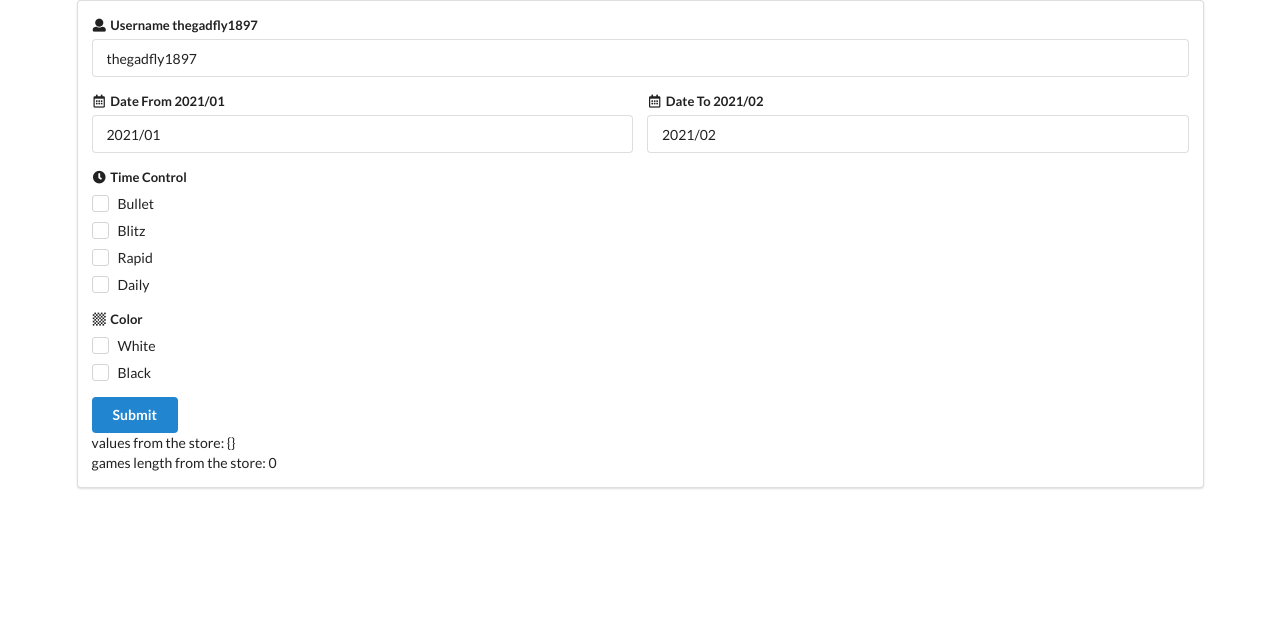
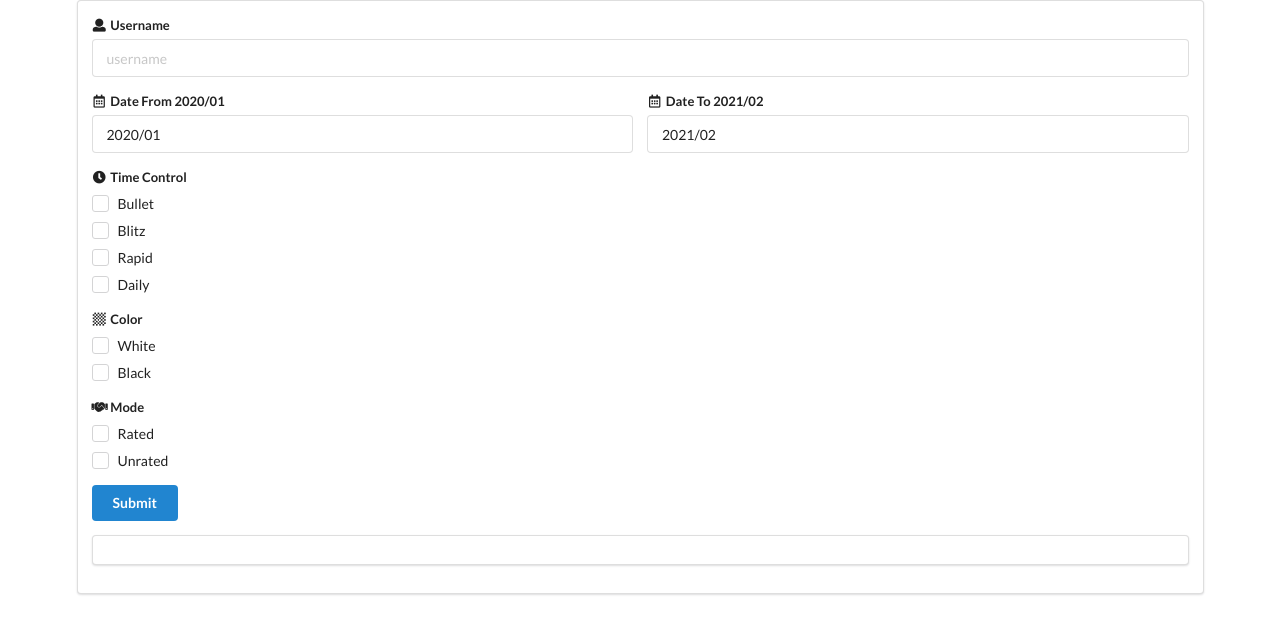
Before and after one commit to satrancci/pgn-downloader, a React (Create React App) app: page / in a window 1280 px wide. Shown: the top 634 px of the page. Built offline with nearby package versions, Linux system fonts and the light colour scheme.

Commit message:
added mode filtering, initialize redux store inside index.js, brought back the download button, other changes

```diff
--- a/src/actions/index.js
+++ b/src/actions/index.js
@@ -5,17 +5,17 @@ export const fetchGames = () => async (dispatch, getState) => {
     //console.log('values:', values);
 
     const values = getState().formValues;
-    console.log('fetchGames() retrieved formValues from getState():', values);
+    //console.log('fetchGames() retrieved formValues from getState():', values);
 
     const preFilteringRequired = (values.dateRangeFrom !== '' || values.dateRangeTo !== '') ? true : false;
-    console.log('preFilteringRequired:', preFilteringRequired);
+    //console.log('preFilteringRequired:', preFilteringRequired);
 
     const userExists = await _checkUserExists(values.username);
     //console.log('userExists:', userExists);
 
     const archives = (preFilteringRequired) ? (_fetchGamesArchive(values.username)
         .then((archives) => _filterArchives(archives, values.dateRangeFrom, values.dateRangeTo)) ) : (_fetchGamesArchive(values.username));
-    console.log('archives:', archives);
+    //console.log('archives:', archives);
 
 
     const games = await _fetchGames(values, archives);
@@ -62,8 +62,19 @@ export const filterByTimeClass = (timeClasses) => {
     };
 };
 
+export const filterByMode = (modes) => {
+    return {
+        type: 'FILTER_BY_MODE',
+        payload: {
+            modes: modes
+        }
+    };
+};
+
 export const filterGames = () => (dispatch, getState) => {
     const values = getState().formValues;
     dispatch(filterByTimeClass(values.timeClasses));
     dispatch(filterByColor(values.username, values.colors));
+    dispatch(filterByMode(values.modes));
+    //console.log('games after filtering:', getState().games);
 };
--- a/src/components/DownloadButton.js
+++ b/src/components/DownloadButton.js
@@ -1,25 +1,41 @@
-import React from 'react';
+import React from "react";
+import { connect } from "react-redux";
 
-const DownloadButton = ({username, timeControl, games}) => {
-    const pgns = [games.map(game => game.pgn)];
+const DownloadButton = ({ username, games }) => {
+  const pgns = [games.map((game) => game.pgn)];
 
-    const fileName = `${username.toLowerCase()}_${timeControl}.pgn`;
+  const fileName = `${username.toLowerCase()}.pgn`;
 
   const url = window.URL.createObjectURL(new Blob(pgns));
-    const link = document.createElement('a');
+  const link = document.createElement("a");
   link.href = url;
-    link.setAttribute('download', fileName);
+  link.setAttribute("download", fileName);
   document.body.appendChild(link);
 
-
   return (
-        <button className="ui button active ui blue"  onClick={() => {
-            {link.click()}
-        }}>
+    <div className="ui segment">
+      {username !== "" && games.length > 0 ? (
+        <button
+          className="ui button active ui blue"
+          onClick={() => {
+            {
+              link.click();
+            }
+          }}
+        >
           <i className="download icon"></i>
           Download {`${fileName}`} ({`${games.length}`} games)
         </button>
+      ) : null}
+    </div>
   );
-}
+};
 
-export default DownloadButton;
+const mapStateToProps = (state) => {
+  return {
+    username: state.formValues.username,
+    games: state.games,
+  };
+};
+
+export default connect(mapStateToProps)(DownloadButton);
--- a/src/components/Form.js
+++ b/src/components/Form.js
@@ -10,13 +10,14 @@ import Mode from "./form/Mode";
 import Result from "./form/Result";
 import OpponentRatingRange from "./form/OpponentRatingRange";
 import SubmitButton from "./form/SubmitButton";
+import DownloadButton from "./DownloadButton";
 
 const CUR_DATE =
   new Date().getUTCFullYear() + "/" + "0" + (new Date().getUTCMonth() + 1);
 
 const Form = (props) => {
-  const [username, setUsername] = useState("thegadfly1897");
-  const [dateRangeFrom, setDateRangeFrom] = useState("2021/01");
+  const [username, setUsername] = useState("");
+  const [dateRangeFrom, setDateRangeFrom] = useState("2020/01");
   const [dateRangeTo, setDateRangeTo] = useState(`${CUR_DATE}`);
   const [timeClasses, setTimeClasses] = useState([]);
   const [colors, setColors] = useState([]);
@@ -61,6 +62,19 @@ const Form = (props) => {
     }
   };
 
+
+  // callback for Mode
+  const onModeInputChangeCallback = (mode, checked) => {
+    if (checked) {
+      setModes((modes) => [...modes, mode]);
+    } else {
+      setModes((modes) =>
+        modes.filter((m) => m !== mode)
+      );
+    }
+  };
+
+
   // callback for Submit
   const onSubmitCallback = async () => {
     const values = {};
@@ -74,16 +88,16 @@ const Form = (props) => {
       { modes },
       { results },
       { opponentRatingFrom },
-      { opponentRatingTo }
+      { opponentRatingTo },
     );
-    await props.storeFormValues(values);
+    props.storeFormValues(values);
     await props.fetchGames();
-    await props.filterGames();
+    props.filterGames();
   };
+
 
   /*
         //add later to return()
-        <Mode />
         <Result />
         <OpponentRatingRange />
 
@@ -108,13 +122,18 @@ const Form = (props) => {
         />
         <Color colors={colors} onColorInputChangeCallback={onColorInputChangeCallback}/>
 
+        <Mode modes={modes} onModeInputChangeCallback={onModeInputChangeCallback}/>
+
         <SubmitButton onSubmitCallback={onSubmitCallback} />
       </div>
+
+        <DownloadButton/>
+
       <div>
-        <p>values from the store: {JSON.stringify(props.formValues)}</p>
+        <p>{true ? null : JSON.stringify(props.formValues) }</p>
       </div>
       <div>
-        <p>games length from the store: {props.games.length} </p>
+        <p>{true ? null : props.games.length }</p>
       </div>
     </div>
   );
--- a/src/components/form/Mode.js
+++ b/src/components/form/Mode.js
@@ -1,19 +1,42 @@
-const Mode = () => {
+import React, { useState, useEffect } from 'react';
+
+const Mode = (props) => {
+
+  const [ratedChecked, setRatedChecked] = useState(false);
+  const [unratedChecked, setUnratedChecked] = useState(false);
+
+  const onRatedCheck = () => {
+    setRatedChecked((checked) => !checked);
+  };
+
+  const onUnratedCheck = () => {
+    setUnratedChecked((checked) => !checked);
+  };
+
+  useEffect(() => {
+    props.onModeInputChangeCallback("rated", ratedChecked);
+  }, [ratedChecked]);
+
+  useEffect(() => {
+    props.onModeInputChangeCallback("unrated", unratedChecked);
+  }, [unratedChecked]);
+
   return (
     <div className="grouped fields">
       <label>
         <i className="handshake icon"></i>
         Mode
+        {props.modes !== undefined ? props.modes.map((m) => ` ${m} `) : null}
       </label>
       <div className="field">
         <div className="ui checkbox">
-          <input id="rated-checkbox" type="checkbox" />
+          <input id="rated-checkbox" type="checkbox" onChange={onRatedCheck} />
           <label>Rated</label>
         </div>
       </div>
       <div className="field">
         <div className="ui checkbox">
-          <input id="unrated-checkbox" type="checkbox" />
+          <input id="unrated-checkbox" type="checkbox" onChange={onUnratedCheck} />
           <label>Unrated</label>
         </div>
       </div>
--- a/src/index.js
+++ b/src/index.js
@@ -7,7 +7,14 @@ import thunk from 'redux-thunk';
 import App from './components/App';
 import reducers from './reducers';
 
-const store = createStore(reducers, applyMiddleware(thunk));
+const initialValues = {
+  formValues: {
+    username: ''
+  },
+  games: []
+}
+
+const store = createStore(reducers, initialValues, applyMiddleware(thunk));
 
 ReactDOM.render(
     <Provider store={store}>
--- a/src/reducers/gamesReducer.js
+++ b/src/reducers/gamesReducer.js
@@ -19,6 +19,18 @@ const gamesReducer = (games=[], action) => {
             default:
               return [];
           }
+
+          case 'FILTER_BY_MODE':
+            switch (action.payload.modes.length) {
+              case 2:
+                return games;
+              case 1:
+                const isRated = (action.payload.modes[0] === 'rated') ? true : false;
+                return games.filter(game => game.rated === isRated);
+              default:
+                return [];
+            }
+
         default:
           return games;
     }
```
Lines whose indentation alone changed are shown as unchanged.
